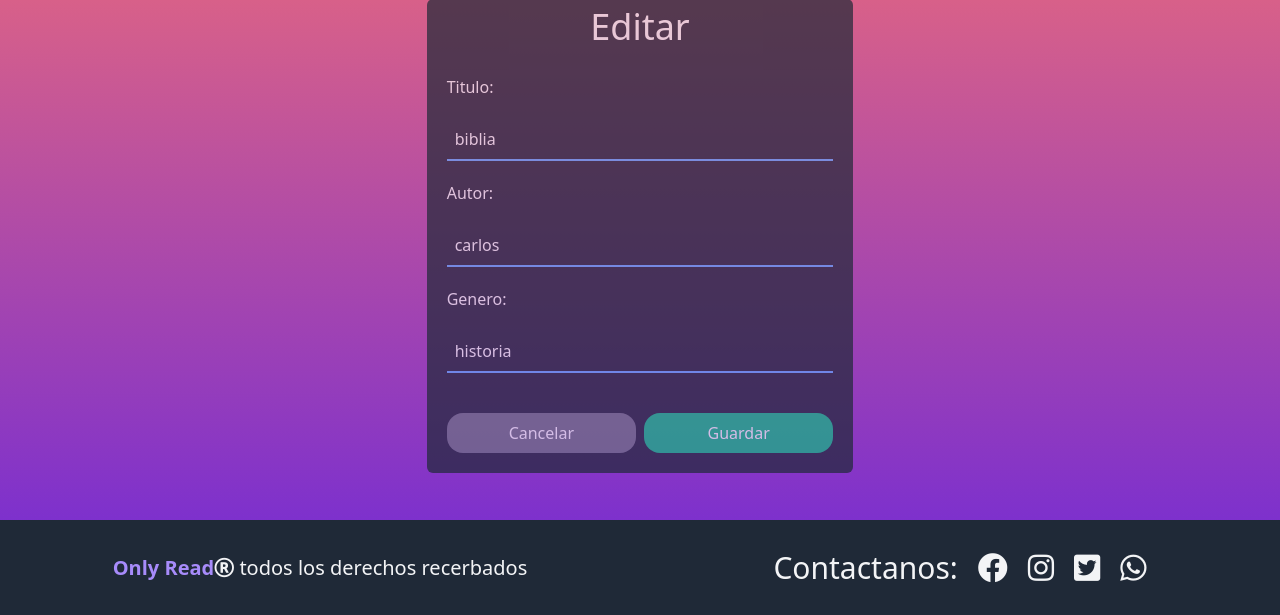
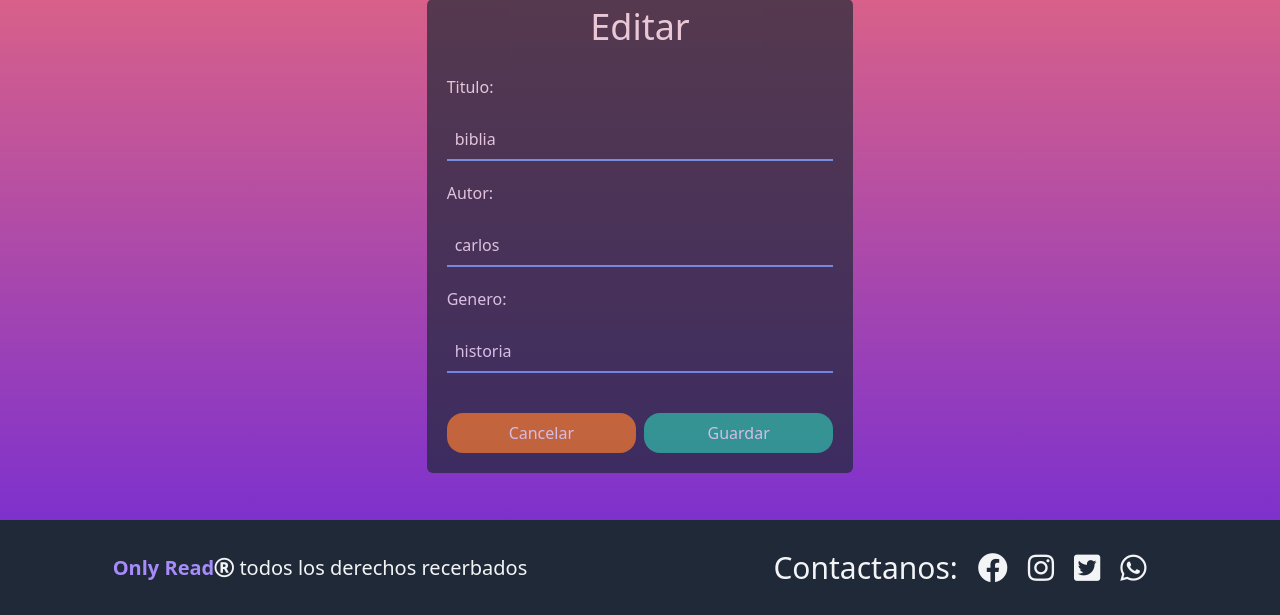
Before and after one commit to VAB-8350/practica-con-flask, a Flask app: page /libros/3/editar/ in a window 1280 px wide. Shown: the part 185-800 px from the top of the page. Run offline with Flask 2, Linux system fonts and the light colour scheme.

Commit message:
change buttom of edit at orange

```diff
--- a/templates/editarLibro.html
+++ b/templates/editarLibro.html
@@ -17,7 +17,7 @@
 
 
                 <div class="flex gap-2 text-center text-gray-100 h-full mt-5">
-                    <a href="{{ url_for('mostrarLibros') }}" class="w-1/2 bg-gray-500 p-2 rounded-2xl">Cancelar</a>
+                    <a href="{{ url_for('mostrarLibros') }}" class="w-1/2 bg-yellow-600 p-2 rounded-2xl">Cancelar</a>
                     <button type="submit" class="w-1/2 bg-green-500 p-2 rounded-2xl">Guardar</button>
                 </div>
             </div>
```
Also changed, not shown: libros.db.
